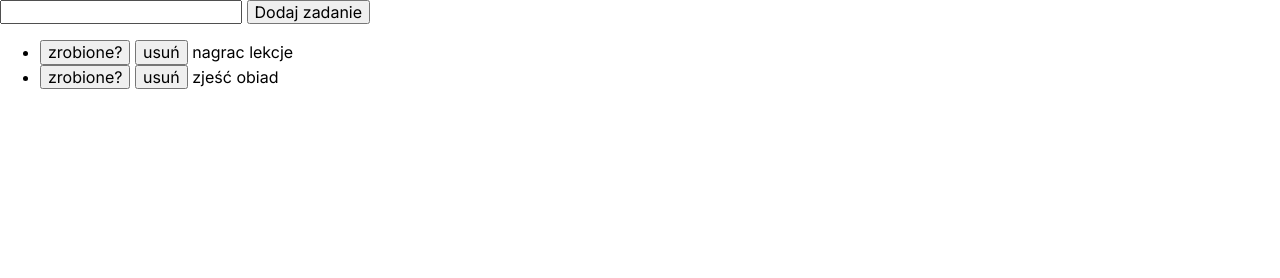
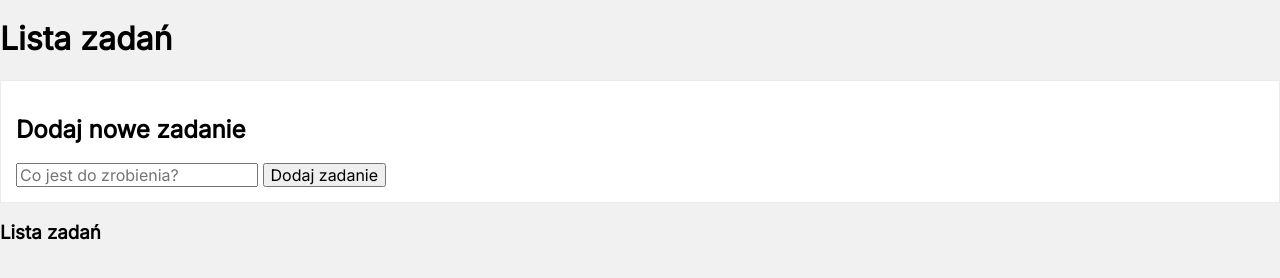
Before and after one commit to SzymonBoski/List-to-do, a plain HTML site: page index.html in a window 1280 px wide. Drawn offline with nearby package versions, Linux system fonts and the light colour scheme.

Commit message:
added basic styles

```diff
--- /dev/null
+++ b/css/form.css
@@ -0,0 +1,5 @@
+.form {
+    border: 1px solid rgb(235, 235, 235);
+    padding: 15px;
+    background-color: white;
+};
--- a/css/style.css
+++ b/css/style.css
@@ -8,4 +8,5 @@ html {
 
 .body {
     font-family: 'Inter', sans-serif;
+    background-color: rgb(241, 241, 241);
 }
--- a/index.html
+++ b/index.html
@@ -14,14 +14,18 @@
     <link href="https://fonts.googleapis.com/css2?family=Inter&display=swap" rel="stylesheet">
     <script defer src="script.js"></script>
     <link rel="stylesheet" href="css/style.css">
+    <link rel="stylesheet" href="css/form.css">
 
 </head>
 
 <body class="body">
-    <form class="js-form">
-        <input class="js-newTask">
-        <button>Dodaj zadanie</button>
+    <h1> Lista zadań</h1>
+    <form class=" form js-form">
+        <h2> Dodaj nowe zadanie</h2>
+        <input class="js-newTask" placeholder="Co jest do zrobienia?">
+        <button class="button">Dodaj zadanie</button>
     </form>
+    <h3> Lista zadań</h3>
 
     <ul class="js-tasks"></ul>
 
--- a/script.js
+++ b/script.js
@@ -1,12 +1,5 @@
 {
-
     const tasks = [
-        {
-            content: "nagrac lekcje"
-        },
-        {
-            content: " zjeść obiad"
-        },
     ];
 
     const addNewTask = (newTaskContent) => {
@@ -61,7 +54,7 @@
 
         document.querySelector(".js-tasks").innerHTML = htmlString;
 
-       bindEvents();
+        bindEvents();
     };
 
 
```
